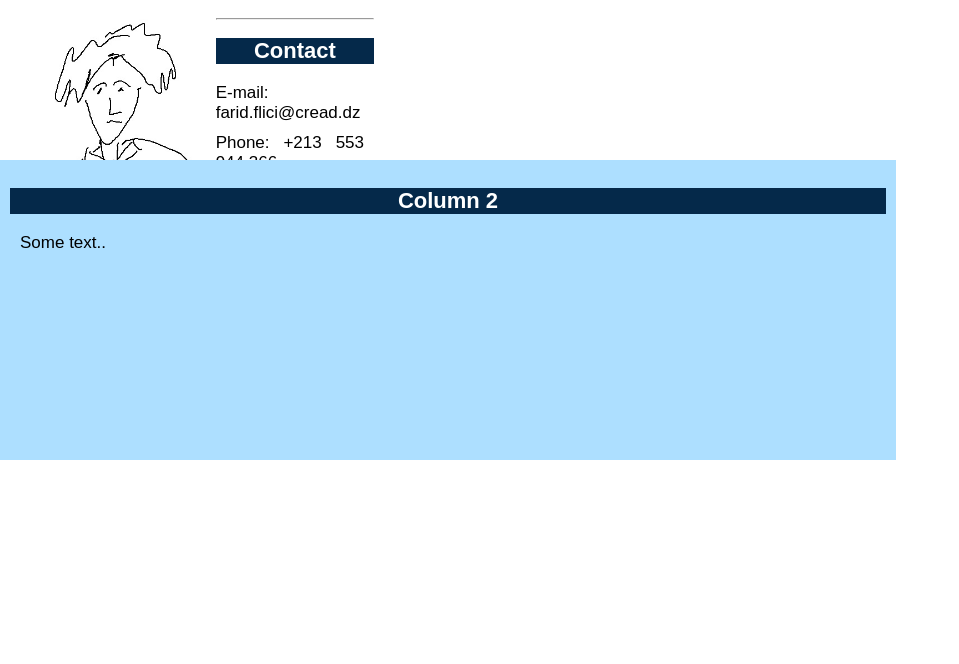
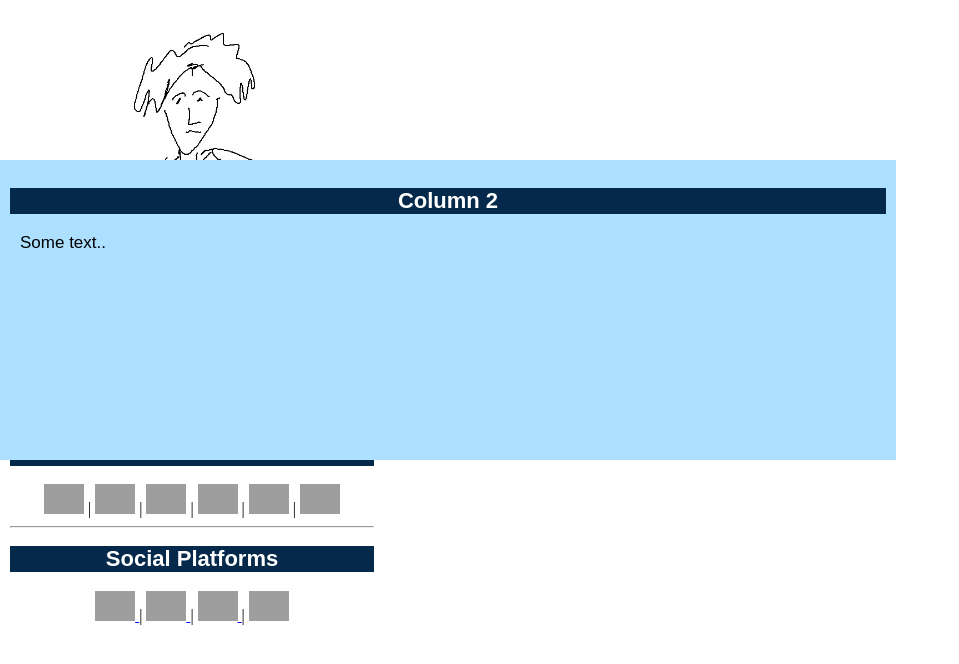
Before and after one commit to Farid-FLICI/farid-flici.github.io, a Jekyll site: the page researchername.html, which Jekyll copies as it is, in a window 1280 px wide. Shown: the top 664 px of the page, without its empty margins (0-959 px from the left). Built offline with Jekyll 4.4.1, drawn with Linux system fonts in a browser that asks for light colours; grey boxes are pictures that could not be loaded.

Commit message:
Update researchername.html

```diff
--- a/researchername.html
+++ b/researchername.html
@@ -27,9 +27,9 @@ h4{              font-family: sans-serif; font-size: 18px; font-weight: bold ; t
 
   <div class="row">
   <div class="column left" style="background-color:white; height:160px">
-  <div>
-  <img src="/pic_mister_researcher.jpg?raw=true", height="260px"  style="float: left;"/>
-  </div>
+  <p style="text-align: center">
+  <img src="/pic_mister_researcher.jpg?raw=true", height="260px"  style="float: center;"/>
+  </p>
     <hr>
     <h2>Contact</h2>
    <p> E-mail: farid.flici@cread.dz </p>
```
